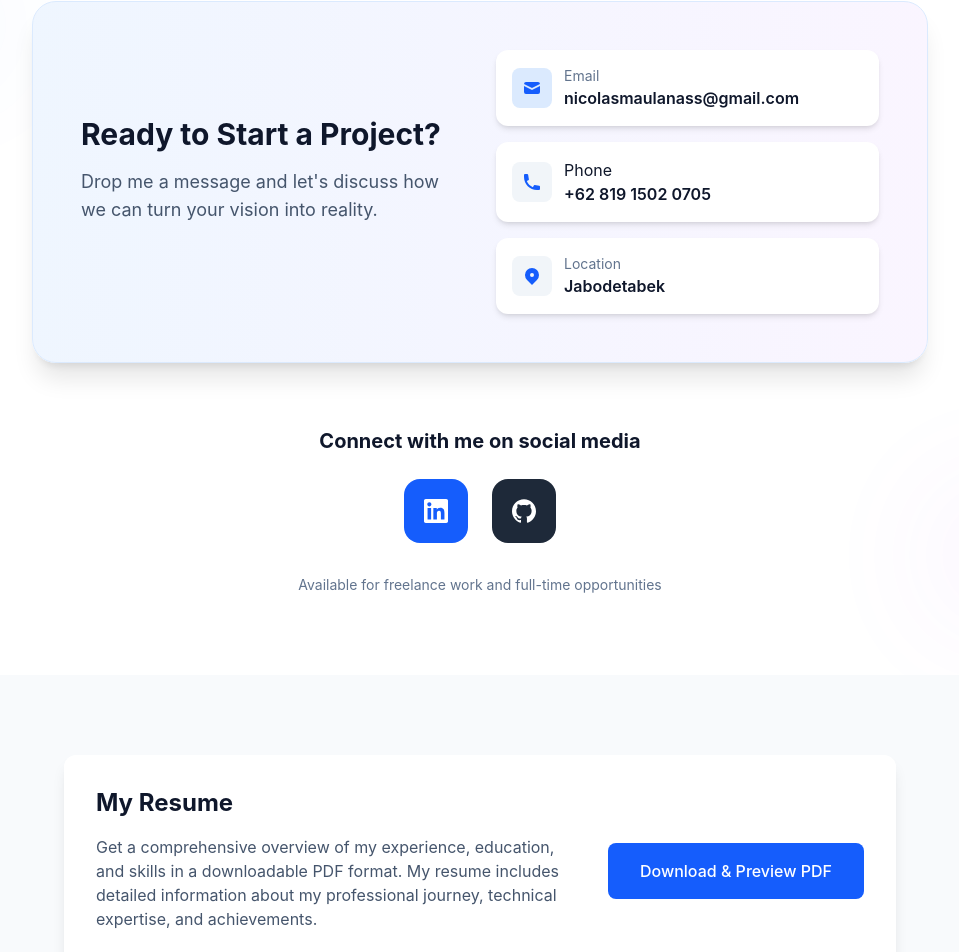
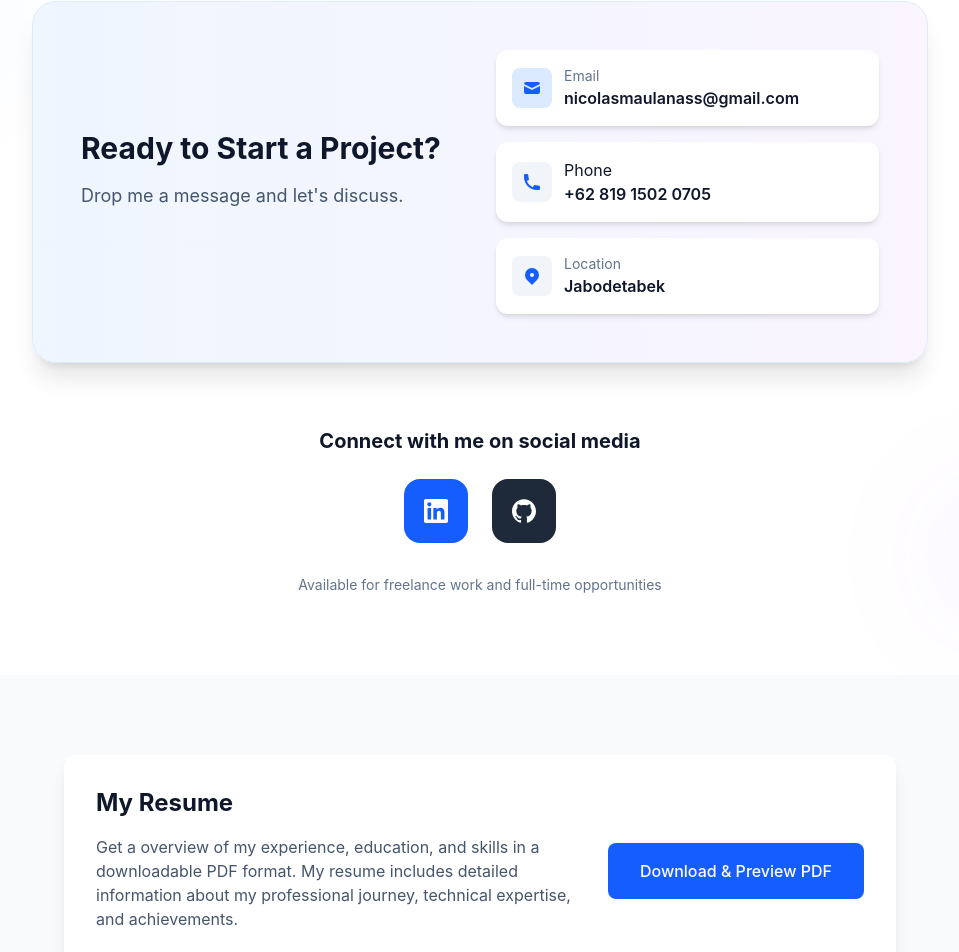
Before and after one commit to Nicolas7020/PortofolioNicolas, a Next.js app in the folder my-app/: page / in a window 1280 px wide. Shown: the part 2664-3616 px from the top of the page, without its empty margins (160-1119 px from the left). Built offline with nearby package versions, Linux system fonts and the light colour scheme.

Commit message:
update main

```diff
--- a/my-app/src/app/page.tsx
+++ b/my-app/src/app/page.tsx
@@ -254,7 +254,7 @@ export default function Home() {
                         Ready to Start a Project?
                       </h3>
                       <p className="text-slate-600 dark:text-slate-300 mb-6 text-lg">
-                        Drop me a message and let's discuss how we can turn your vision into reality.
+                        Drop me a message and let's discuss.
                       </p>
 
                     </div>
@@ -355,7 +355,7 @@ export default function Home() {
                   <div className="flex-1">
                     <h3 className="text-2xl font-bold text-slate-900 dark:text-white mb-4">My Resume</h3>
                     <p className="text-slate-600 dark:text-slate-400 mb-6">
-                      Get a comprehensive overview of my experience, education, and skills in a downloadable PDF format.
+                      Get a overview of my experience, education, and skills in a downloadable PDF format.
                       My resume includes detailed information about my professional journey, technical expertise, and achievements.
                     </p>
 
```
Also changed, not shown: my-app/src/components/AnimatedSection.tsx (line endings or trailing spaces).
